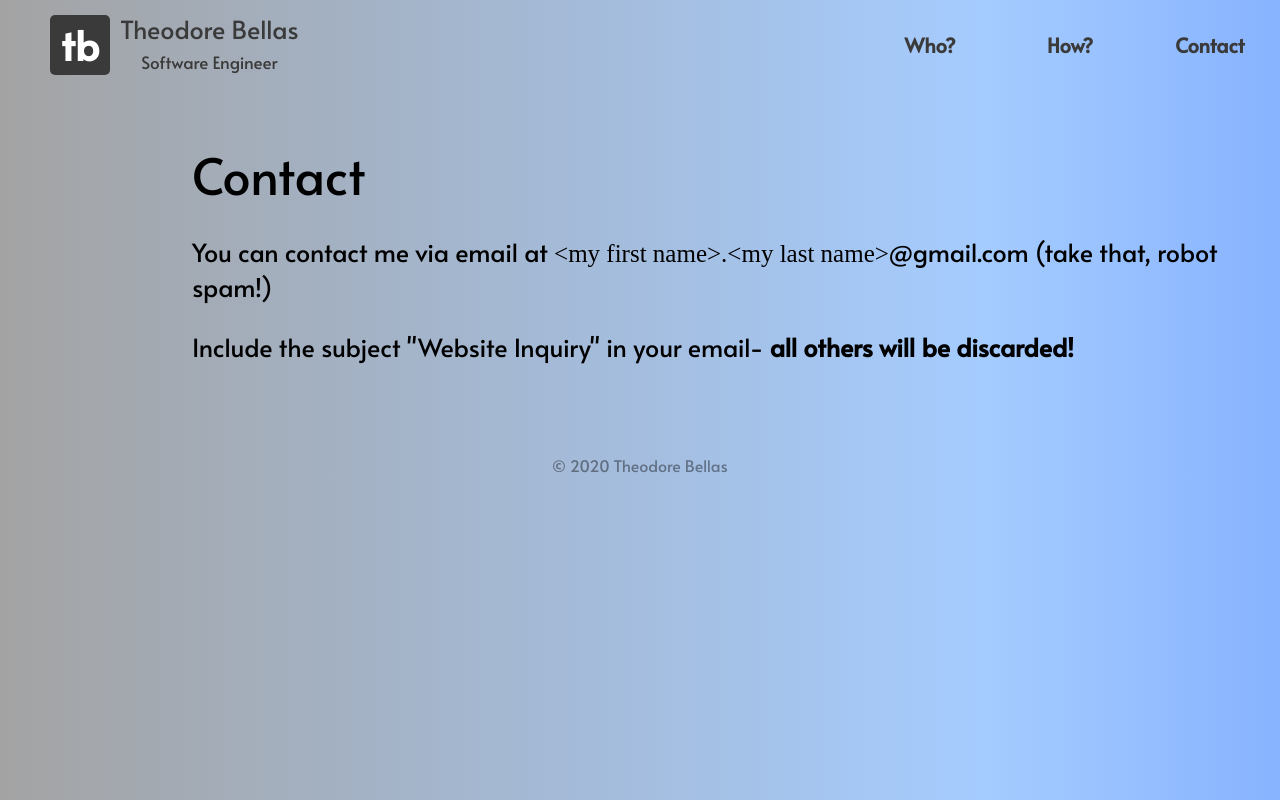
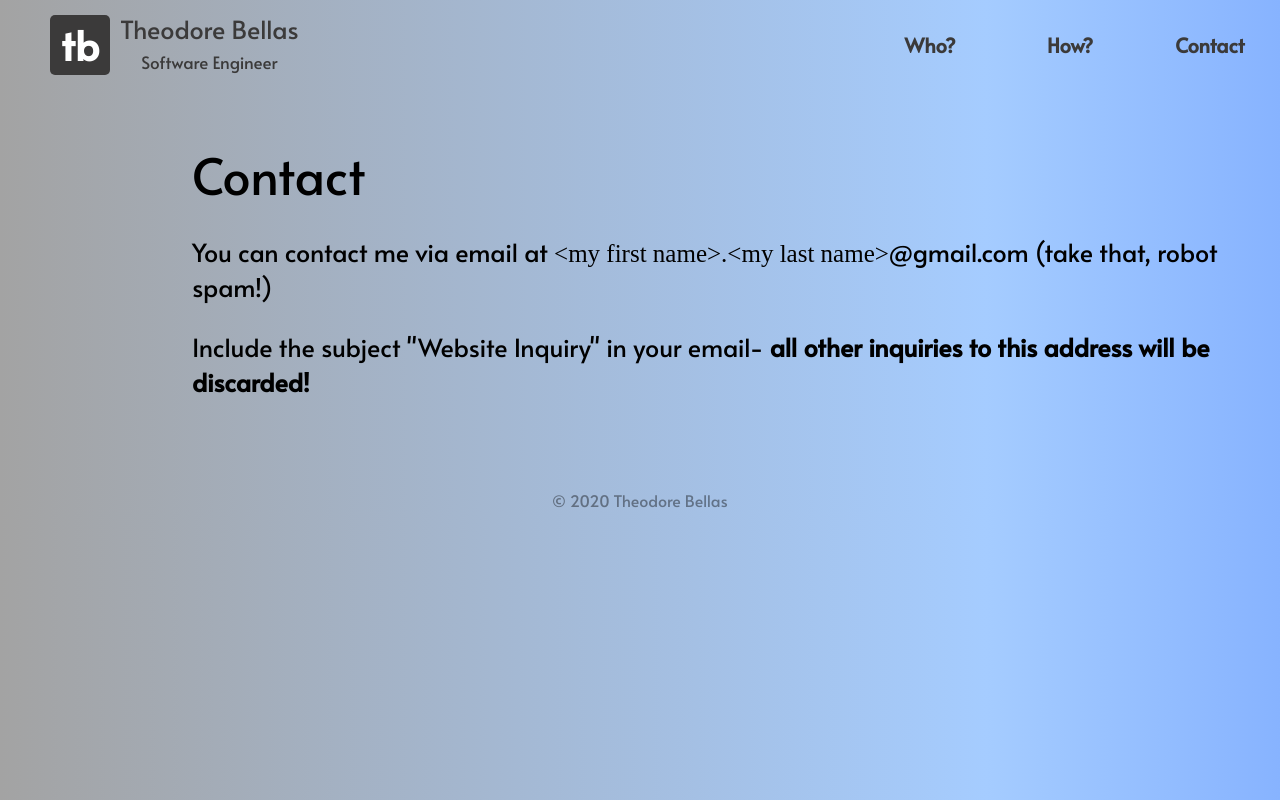
Before and after one commit to tabcodes/theodorebellasdotcom, a React (Create React App) app: page /contact in a window 1280 px wide. Built offline with nearby package versions, Linux system fonts and the light colour scheme; a web font is replaced by a local one.

Commit message:
Contact page format

```diff
--- a/src/pages/contactpage/contactpage.component.jsx
+++ b/src/pages/contactpage/contactpage.component.jsx
@@ -9,9 +9,13 @@ const ContactPage = () => {
 
       <p style={{ marginLeft: "15%", fontSize: "25px" }}>
         You can contact me via email at{" "}
-        <span class="mono">&lt;my first name&gt;.&lt;my last name&gt;</span>@gmail.com (take that, robot spam!)
+        <span class="mono">&lt;my first name&gt;.&lt;my last name&gt;</span>
+        @gmail.com (take that, robot spam!)
       </p>
-      <p style={{ marginLeft: "15%", fontSize: "25px" }}>Include the subject "Website Inquiry" in your email- <b>all others will be discarded!</b></p>
+      <p style={{ marginLeft: "15%", fontSize: "25px" }}>
+        Include the subject "Website Inquiry" in your email-{" "}
+        <b>all other inquiries to this address will be discarded!</b>
+      </p>
     </div>
   );
 };
```
